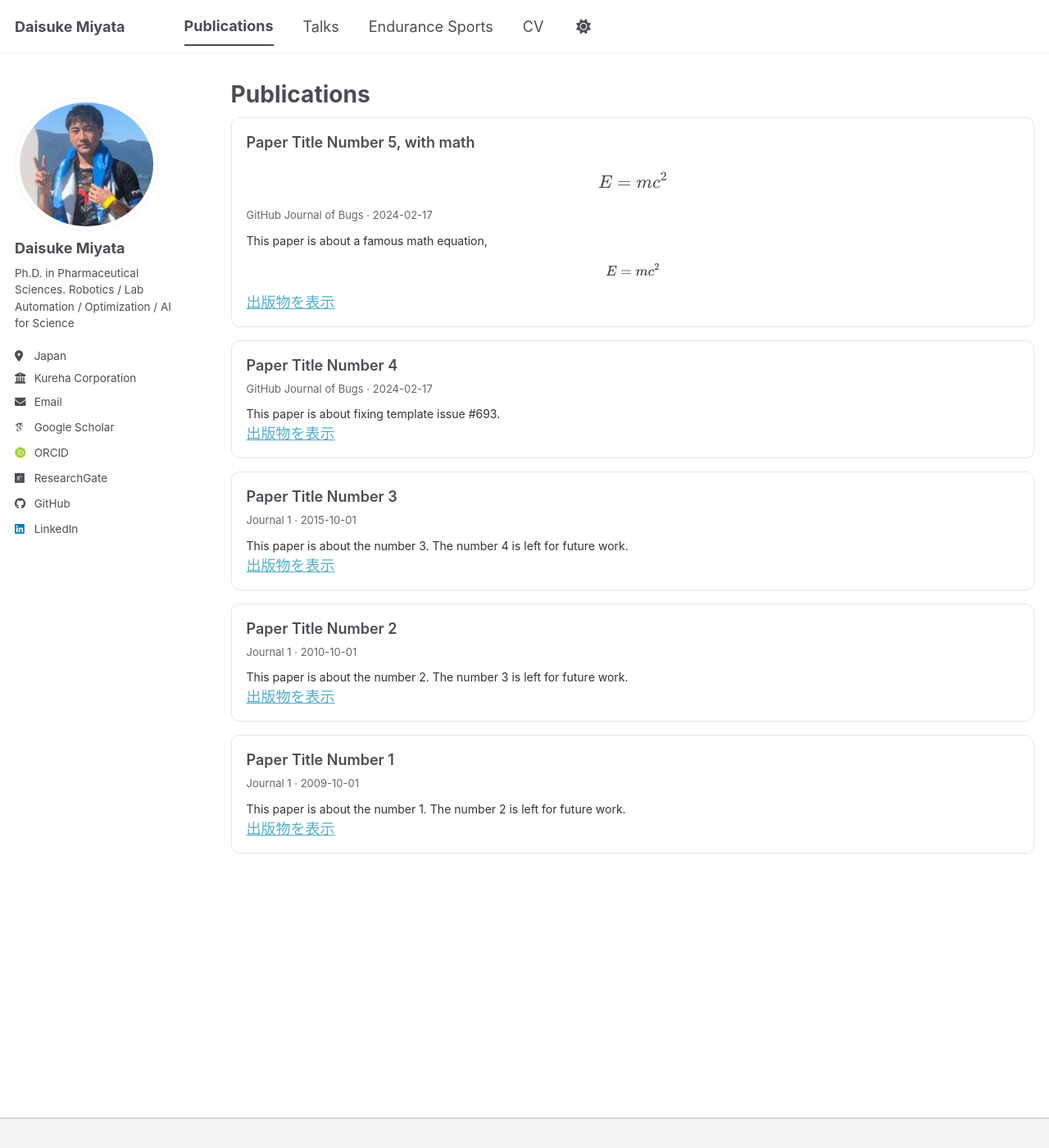
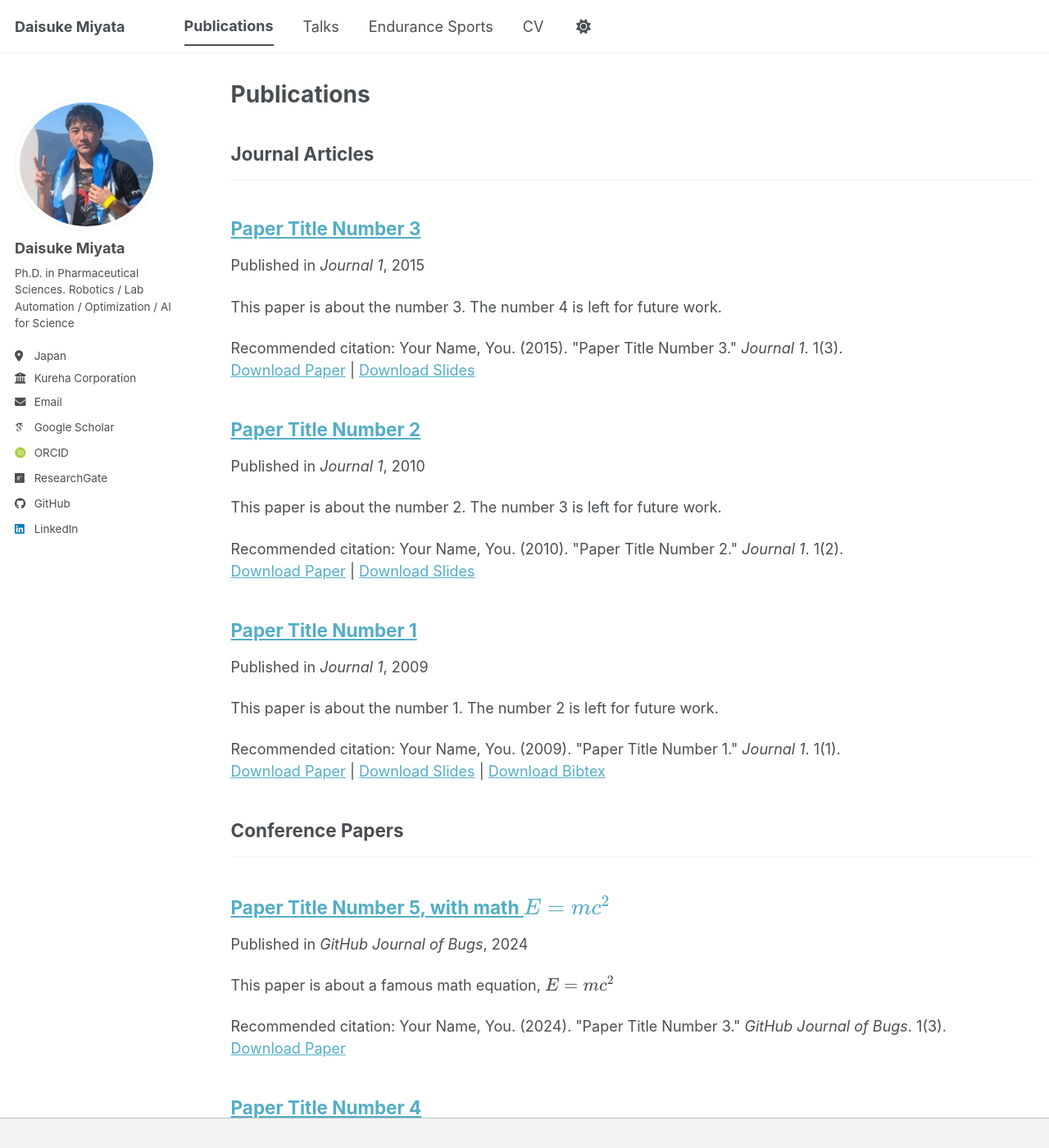
Before and after one commit to daisuke-miyata/daisuke-miyata.github.io, a Jekyll site: the page built from _pages/publications.html, in a window 1280 px wide and 1400 px high. Shown: the whole window at 82% size. Built offline with Jekyll 4.4.1, drawn with Linux system fonts in a browser that asks for light colours; some web fonts are replaced; a script bundle is joined from its source files by our own code; library files that are not in the unit come from our copies; some of the changed text lies outside the part shown.

Commit message:
Update publications.html

```diff
--- a/_pages/publications.html
+++ b/_pages/publications.html
@@ -7,78 +7,23 @@ author_profile: true
 
 {% include base_path %}
 
-<style>
-.pub-card {
-  border: 1px solid #e5e5e5;
-  border-radius: 10px;
-  padding: 16px 18px;
-  margin-bottom: 16px;
-  transition: 0.2s ease;
-  background: #fff;
-}
-
-.pub-card:hover {
-  transform: translateY(-2px);
-  box-shadow: 0 6px 18px rgba(0,0,0,0.08);
-}
-
-.pub-title {
-  font-size: 18px;
-  font-weight: 600;
-  margin-bottom: 6px;
-}
-
-.pub-meta {
-  font-size: 13px;
-  color: #666;
-  margin-bottom: 10px;
-}
-
-.pub-excerpt {
-  font-size: 14px;
-  color: #333;
-}
-
-.pub-tag {
-  display: inline-block;
-  font-size: 12px;
-  padding: 2px 8px;
-  border-radius: 999px;
-  background: #f2f2f2;
-  margin-left: 8px;
-}
-</style>
-
-{% assign pubs = site.publications | sort: "date" | reverse %}
-
-{% for post in pubs %}
-
-<div class="pub-card">
-
-  <div class="pub-title">
-    {{ post.title }}
-
-    {% if post.presentation == true %}
-      <span class="pub-tag">Oral</span>
-    {% endif %}
-
-    {% if post.journal %}
-      <span class="pub-tag">Journal</span>
-    {% endif %}
-  </div>
-
-  <div class="pub-meta">
-    {{ post.venue }} · {{ post.date | date: "%Y-%m-%d" }}
-  </div>
-
-  <div class="pub-excerpt">
-    {{ post.excerpt | strip_html | truncate: 220 }}
-  </div>
-
-  {% if post.url %}
-    <a href="{{ post.url }}">出版物を表示</a>
-  {% endif %}
-
-</div>
-
-{% endfor %}
+{% if site.publication_category %}
+  {% for category in site.publication_category %}
+    {% assign title_shown = false %}
+    {% for post in site.publications reversed %}
+      {% if post.category != category[0] %}
+        {% continue %}
+      {% endif %}
+      {% unless title_shown %}
+        <h2>{{ category[1].title }}</h2>
+        <hr />
+        {% assign title_shown = true %}
+      {% endunless %}
+      {% include archive-single.html %}
+    {% endfor %}
+  {% endfor %}
+{% else %}
+  {% for post in site.publications reversed %}
+    {% include archive-single.html %}
+  {% endfor %}
+{% endif %}
```
